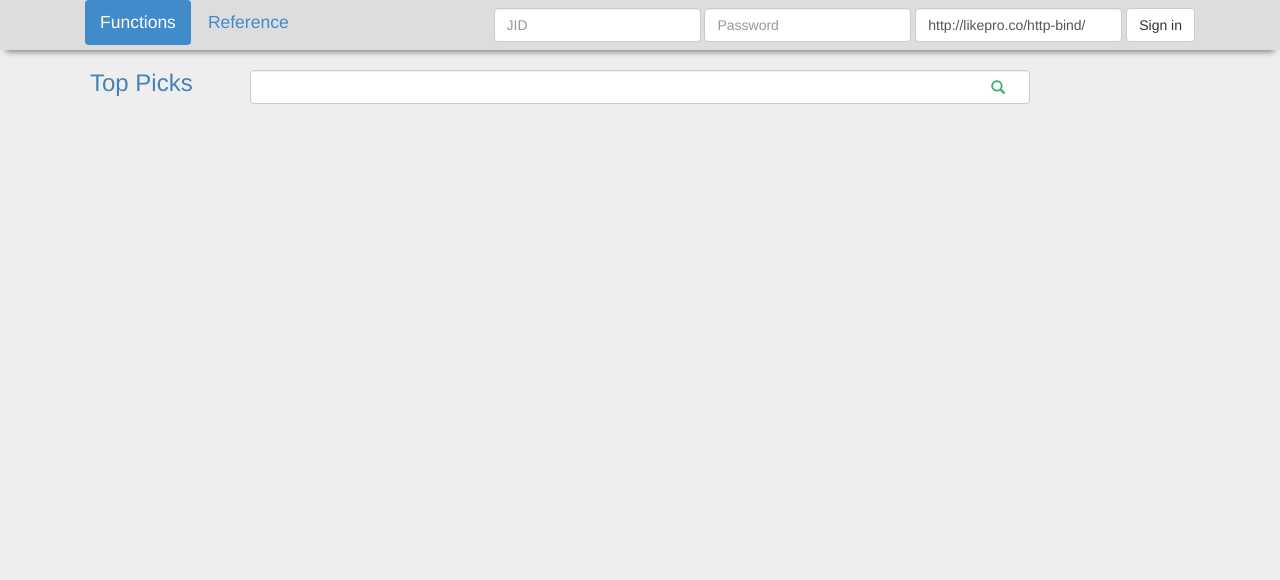
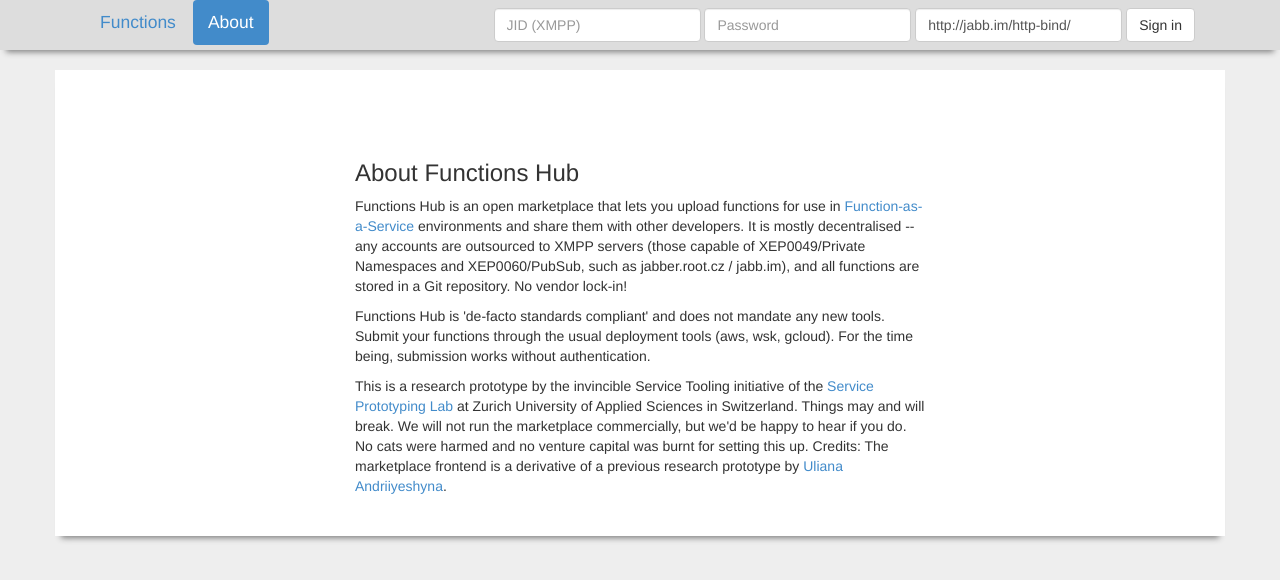
Before and after one commit to serviceprototypinglab/serviceprototypinglab.github.io, a plain HTML site: page function-marketplace/index.html at #/about in a window 1280 px wide. Drawn offline with Linux system fonts and the light colour scheme; no server answers.

Commit message:
- synchronised from current Github codebase

```diff
--- a/function-marketplace/js/app.js
+++ b/function-marketplace/js/app.js
@@ -15,6 +15,7 @@ angular.module('sensdash', [
         $routeProvider.when('/subscriptions', {templateUrl: 'partials/subscriptions.html', controller: 'StreamCtrl'});
         $routeProvider.when('/favorites', {templateUrl: 'partials/favorites.html', controller: 'FavoritesCtrl'});
         $routeProvider.when('/settings', {templateUrl: 'partials/settings.html', controller: 'SettingsCtrl'});
-        $routeProvider.when('/reference', {templateUrl: 'partials/references.html'});
+        //$routeProvider.when('/reference', {templateUrl: 'partials/references.html'});
+        $routeProvider.when('/about', {templateUrl: 'partials/about.html'});
         $routeProvider.otherwise({redirectTo: '/registry'});
     }]);
--- a/function-marketplace/js/config.js
+++ b/function-marketplace/js/config.js
@@ -1,4 +1,4 @@
 var Config = {
-    DEFAULT_BOSH_SERVER: 'http://likepro.co/http-bind/',
-    DEFAULT_REGISTRIES: ['api/sensors/fake']
+    DEFAULT_BOSH_SERVER: 'http://jabb.im/http-bind/',
+    DEFAULT_REGISTRIES: ['api/sensors/functions']
 }
--- /dev/null
+++ b/function-marketplace/partials/about.html
@@ -0,0 +1,18 @@
+<div id="dev_ref" class="row tab-pane">
+    <div class="row">
+        <div class="col-md-6 col-md-offset-3">
+            <h3>About Functions Hub</h3>
+            <p>
+Functions Hub is an open marketplace that lets you upload functions for use in <a href="https://arxiv.org/abs/1706.03178">Function-as-a-Service</a> environments and share them with other developers. It is mostly decentralised -- any accounts are outsourced to XMPP servers (those capable of XEP0049/Private Namespaces and XEP0060/PubSub, such as jabber.root.cz / jabb.im), and all functions are stored in a Git repository. No vendor lock-in!
+            </p>
+            <p>
+Functions Hub is 'de-facto standards compliant' and does not mandate any new tools.
+Submit your functions through the usual deployment tools (aws, wsk, gcloud).
+For the time being, submission works without authentication.
+            </p>
+            <p>
+This is a research prototype by the invincible Service Tooling initiative of the <a href="https://blog.zhaw.ch/icclab/category/labs/splab/">Service Prototyping Lab</a> at Zurich University of Applied Sciences in Switzerland. Things may and will break. We will not run the marketplace commercially, but we'd be happy to hear if you do. No cats were harmed and no venture capital was burnt for setting this up. Credits: The marketplace frontend is a derivative of a previous research prototype by <a href="http://www.uliana.me/">Uliana Andriiyeshyna</a>.
+            </p>
+        </div>
+    </div>
+</div>
--- a/function-marketplace/partials/nav_bar.html
+++ b/function-marketplace/partials/nav_bar.html
@@ -7,14 +7,18 @@
                 href="#/favorites">Favorites</a></li>
         <li ng-show="xmpp.connection.connected" ng-class="{active: isActive('/settings')}"><a
                 href="#/settings">Settings</a></li>
+        <li ng-class="{active: isActive('/about')}"><a
+                href="#/about">About</a></li>
+<!--
         <li ng-class="{active: isActive('/reference')}"><a
                 href="#/reference">Reference</a></li>
+-->
     </ul>
 
     <form ng-submit="login()" class="navbar-form navbar-right form-signin" role="login"
           ng-hide="xmpp.connection.connected">
         <div class="form-group">
-            <input ng-model="user.jid" type="email" id="jid" class="form-control" placeholder="JID" ng-disabled="in_progress">
+            <input ng-model="user.jid" type="email" id="jid" class="form-control" placeholder="JID (XMPP)" ng-disabled="in_progress">
         </div>
         <div class="form-group">
             <input ng-model="user.pass" type="password" id="pass" class="form-control" placeholder="Password"
```
Also changed, not shown: function-marketplace/js/publisher.js (+4 -4 lines), 4 other files.
